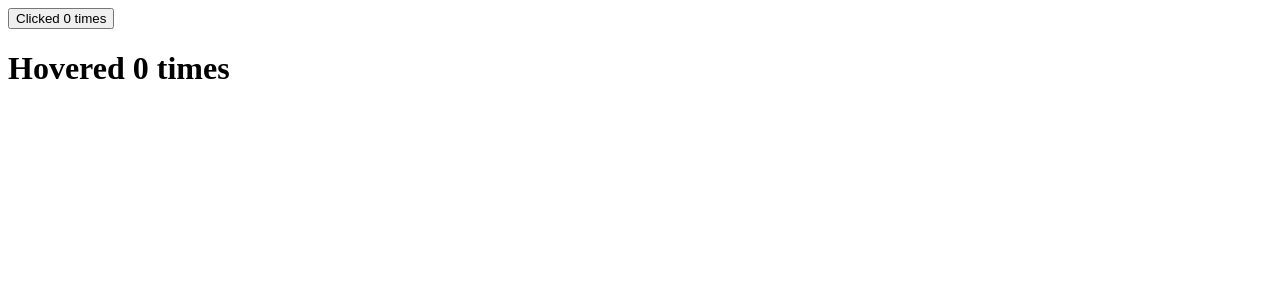
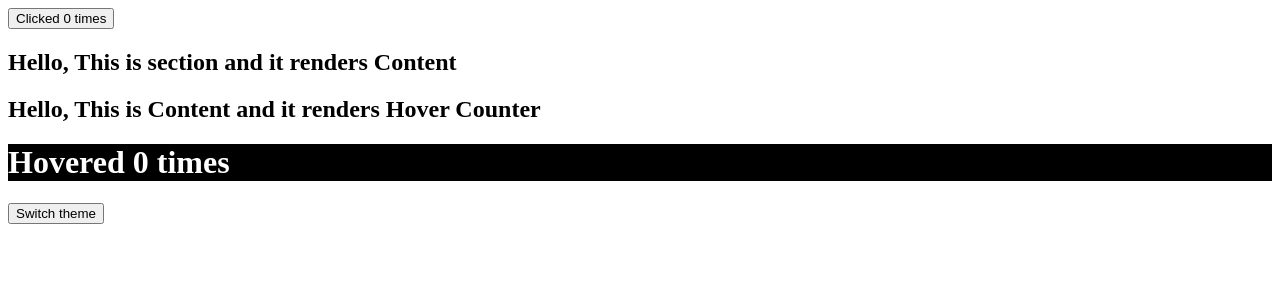
Before and after one commit to arafatuu/reactPractice, a React (Create React App) app: page / in a window 1280 px wide. Shown: the top 300 px of the page. Built offline with nearby package versions, Linux system fonts and the light colour scheme.

Commit message:
User define API context

```diff
--- a/src/App.js
+++ b/src/App.js
@@ -1,8 +1,32 @@
-import ClickCounter from './components/RenderProps/ClickCounter';
-import Counter from './components/RenderProps/Counter';
-import HoverCounter from './components/RenderProps/HoverCounter';
+import React from 'react';
+import ClickCounter from './components/ContextAPI/MyDefineContext/ClickCounter';
+import Counter from './components/ContextAPI/MyDefineContext/Counter';
+import ThemeContext from './components/ContextAPI/MyDefineContext/MyContextLibrary/ThemeContext';
+import Section from './components/ContextAPI/MyDefineContext/Section';
 
-function App() {
+export default class App extends React.Component {
+    state = {
+        theme: 'dark',
+
+        switchTheme: () => {
+            console.log('switch');
+            this.setState(({ theme }) => {
+                console.log(theme);
+                if (theme === 'light')
+                    return {
+                        theme: 'dark',
+                    };
+
+                return {
+                    theme: 'light',
+                };
+            });
+        },
+    };
+
+    render() {
+        const { theme, switchTheme } = this.state;
+        console.log(theme);
         return (
             <div className="app">
                 <Counter>
@@ -11,12 +35,22 @@ function App() {
                     )}
                 </Counter>
 
-            <Counter>
-                {(count, incrementFun) => (
-                    <HoverCounter count={count} incrementFun={incrementFun} />
-                )}
-            </Counter>
+                <ThemeContext.Provider value={{ theme, switchTheme }}>
+                    <Section />
+                </ThemeContext.Provider>
             </div>
+
+            // <Counter>
+            // {(count, incrementFun) => (
+            //     <ClickCounter count={count} incrementFun={incrementFun} />
+            // )}
+            // </Counter>
+
+            // <Counter>
+            // {(count, incrementFun) => (
+            //     <HoverCounter count={count} incrementFun={incrementFun} />
+            // )}
+            // </Counter>
 
             // <Emoji>
             //     {({ addEmoji }) => (
@@ -27,5 +61,4 @@ function App() {
             // </Emoji>
         );
     }
-
-export default App;
+}
--- /dev/null
+++ b/src/components/ContextAPI/MyDefineContext/ClickCounter.js
@@ -0,0 +1,8 @@
+export default function ClickCounter({ count, incrementFun }) {
+    return (
+        <button type="button" onClick={incrementFun}>
+            Clicked {count} times
+        </button>
+    );
+}
+// ok
--- /dev/null
+++ b/src/components/ContextAPI/MyDefineContext/Content.js
@@ -0,0 +1,27 @@
+import Counter from './Counter';
+import HoverCounter from './HoverCounter';
+import ThemeContext from './MyContextLibrary/ThemeContext';
+
+export default function Section() {
+    return (
+        <div>
+            <h2>
+                Hello, This is Content and it renders <b>Hover Counter</b>
+            </h2>
+            <Counter>
+                {(count, incrementFun) => (
+                    <ThemeContext.Consumer>
+                        {({ theme, switchTheme }) => (
+                            <HoverCounter
+                                count={count}
+                                incrementFun={incrementFun}
+                                theme={theme}
+                                switchTheme={switchTheme}
+                            />
+                        )}
+                    </ThemeContext.Consumer>
+                )}
+            </Counter>
+        </div>
+    );
+} // ok
--- /dev/null
+++ b/src/components/ContextAPI/MyDefineContext/Counter.js
@@ -0,0 +1,20 @@
+import React from 'react';
+
+export default class Counter extends React.Component {
+    state = {
+        count: 0,
+    };
+
+    incrementFun = () => {
+        this.setState((prev) => ({
+            count: prev.count + 1,
+        }));
+    };
+
+    render() {
+        const { count } = this.state;
+        const { children } = this.props;
+        return children(count, this.incrementFun);
+    }
+}
+// ok
--- /dev/null
+++ b/src/components/ContextAPI/MyDefineContext/HoverCounter.js
@@ -0,0 +1,16 @@
+import React from 'react';
+
+export default function HoverCounter({ count, incrementFun, theme, switchTheme }) {
+    console.log(theme);
+    const style = theme === 'dark' ? { backgroundColor: '#000000', color: '#ffffff' } : null;
+    return (
+        <div>
+            <h1 onMouseOver={incrementFun} style={style}>
+                Hovered {count} times
+            </h1>
+            <button type="button" onClick={switchTheme}>
+                Switch theme
+            </button>{' '}
+        </div>
+    );
+} // ok
--- /dev/null
+++ b/src/components/ContextAPI/MyDefineContext/MyContextLibrary/Context.js
@@ -0,0 +1,21 @@
+class MyContext {
+    MyContext(value) {
+        this.value = value;
+    }
+
+    Provider = ({ children, value }) => {
+        this.value = value;
+        return children;
+    };
+
+    Consumer = ({ children }) => children(this.value);
+}
+
+export default function CreateContext(value = null) {
+    const context = new MyContext(value);
+    return {
+        Provider: context.Provider,
+        Consumer: context.Consumer,
+    };
+    // ok
+}
--- /dev/null
+++ b/src/components/ContextAPI/MyDefineContext/MyContextLibrary/ThemeContext.js
@@ -0,0 +1,8 @@
+import CreateContext from './Context';
+
+const ThemeContext = CreateContext({
+    theme: 'dark',
+});
+
+export default ThemeContext;
+// ok
--- /dev/null
+++ b/src/components/ContextAPI/MyDefineContext/Section.js
@@ -0,0 +1,13 @@
+import Content from './Content';
+
+export default function Section() {
+    return (
+        <div>
+            <h2>
+                Hello, This is section and it renders <b>Content</b>
+            </h2>
+            <Content />
+        </div>
+    );
+}
+// ok
```
Lines whose indentation alone changed are shown as unchanged.
